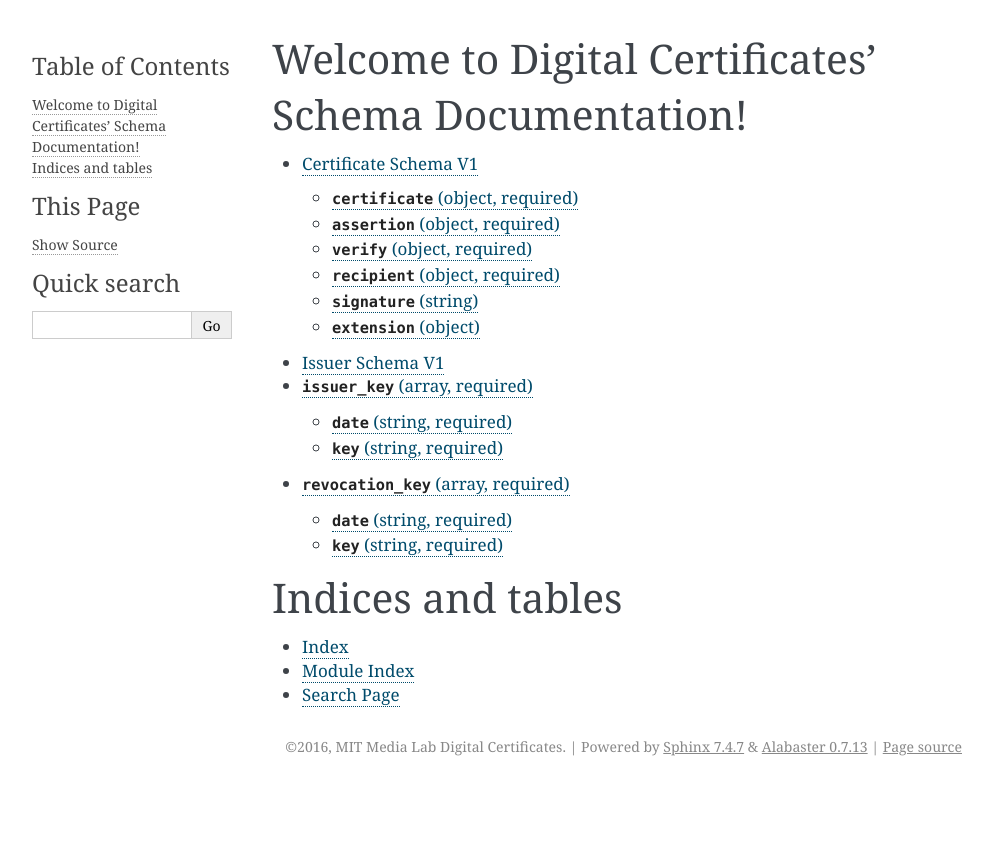
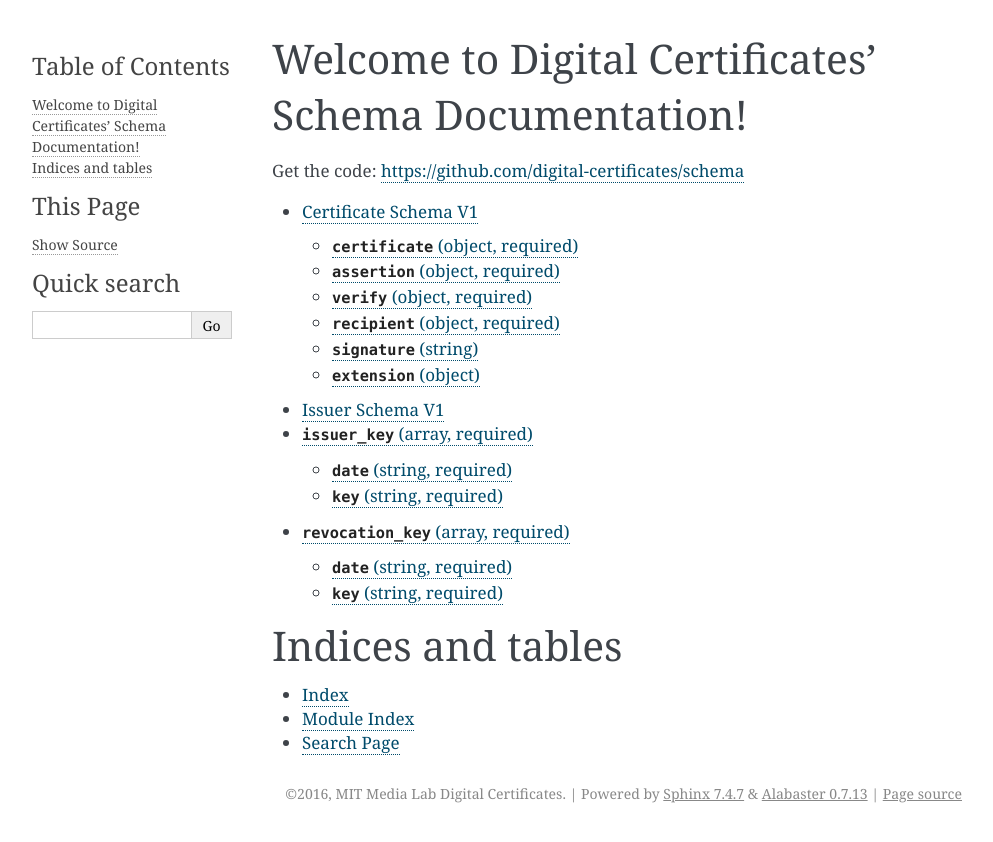
Before and after one commit to 1EdTech/cert-schema, a Sphinx documentation site: the page built from docs/index.rst, in a window 1280 px wide. Shown: the top 842 px of the page, without its empty margins (148-1141 px from the left). Built offline with Sphinx 7.4.7, drawn with Linux system fonts in a browser that asks for light colours; formulas are drawn with MathJax 3.

Commit message:
Update index.rst

```diff
--- a/docs/index.rst
+++ b/docs/index.rst
@@ -5,6 +5,8 @@
 
 Welcome to Digital Certificates' Schema Documentation!
 ======================================================
+
+Get the code: https://github.com/digital-certificates/schema
 
 .. toctree::
    :maxdepth: 2
```
